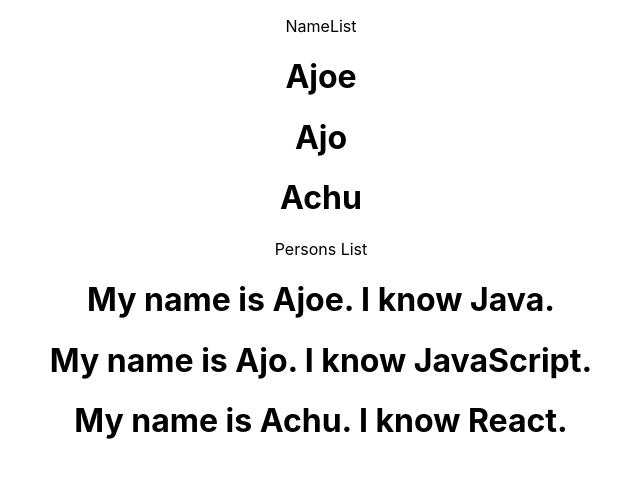
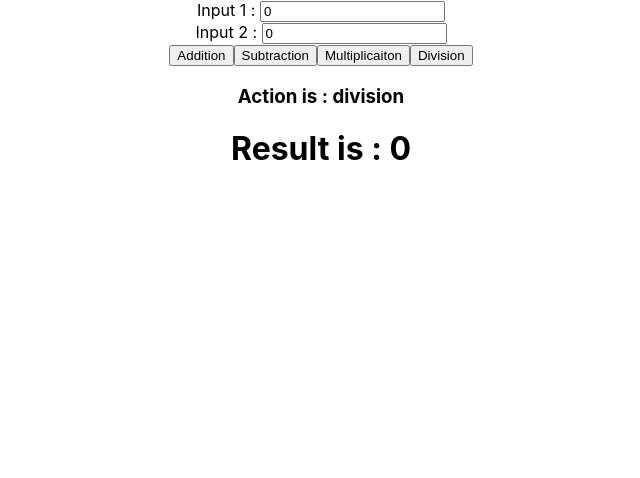
Before and after one commit to AjoeT/react, a React (Create React App) app in the folder hello-world/: page / in a window 1280 px wide. Shown: the top 478 px of the page, without its empty margins (319-959 px from the left). Built offline with nearby package versions, Linux system fonts and the light colour scheme; the HTML template or start-up script is replaced by a standard one.

Commit message:
Form submission | Simple calculation

```diff
--- a/hello-world/src/App.js
+++ b/hello-world/src/App.js
@@ -2,12 +2,14 @@
 // import './App.css';
 // import Greet from './component/Greet';
 // import Welcome from './component/welcome';
-import WelcomeName from './component/WelcomeName';
+// import WelcomeName from './component/WelcomeName';
 // import WelcomeClassComponent from './component/WelcomeClassComponent'
-import MessageState from './component/MessageState';
-import Counter from './component/Counter';
-import ParentComponent from './component/ParentComponent';
-import ListRendering from './component/ListRendering';
+// import MessageState from './component/MessageState';
+// import Counter from './component/Counter';
+// import ParentComponent from './component/ParentComponent';
+// import ListRendering from './component/ListRendering';
+// import ConditionalRendering from './component/ConditionalRendering';
+import Form from './component/Form';
 
 
 function App() {
@@ -28,7 +30,9 @@
       <p>This is the paragraph</p>
     </WelcomeName> */}
     {/* <ParentComponent/> */}
-    <ListRendering />
+    {/* <ListRendering /> */}
+    {/* <ConditionalRendering /> */}
+    <Form />
     </div>
   );
 }
--- /dev/null
+++ b/hello-world/src/component/Form.js
@@ -0,0 +1,103 @@
+import React, { Component } from 'react'
+
+class Form extends Component {
+    constructor(props) {
+        super(props)
+
+        this.state = {
+            value1: 0,
+            value2: 0,
+            action: 'division',
+            result: 0
+        }
+    }
+
+    handleValue1 = (event) => {
+        this.setState({
+            value1 : event.target.value
+        })
+    }
+    handleValue2 = (event) => {
+        this.setState({
+            value2 : event.target.value
+        })
+    }
+
+    handleSubmit = (event) => {
+        let actionResult
+        if (this.state.action === 'addition') {
+            actionResult = parseFloat(this.state.value1) + parseFloat(this.state.value2)
+        }
+        else if (this.state.action === 'subtraction') {
+            actionResult = parseFloat(this.state.value1) - parseFloat(this.state.value2)
+        }
+        else if (this.state.action === 'multiplication') {
+            actionResult = parseFloat(this.state.value1) * parseFloat(this.state.value2)
+        }
+        else if (this.state.action === 'division') {
+            actionResult = parseFloat(this.state.value1) / parseFloat(this.state.value2)
+        }
+        else
+        {
+            actionResult = 'Error'
+        }
+        this.setState({
+            result : actionResult
+        })
+        event.preventDefault()
+    }
+
+    changeActionToAdditoin = () => {
+        this.setState({
+            action: 'addition'
+        })
+    }
+    changeActionToSubtraction = () => {
+        this.setState({
+            action: 'subtraction'
+        })
+    }
+    changeActionToMulitplication = () => {
+        this.setState({
+            action: 'multiplication'
+        })
+    }
+    changeActionToDivision = () => {
+        this.setState({
+            action: 'division'
+        })
+    }
+
+
+    render() {
+        return (
+            <form onSubmit={this.handleSubmit}>
+                <div>
+                    <label>Input 1 : </label>
+                    <input type='numeric' value={this.state.value1} onChange={this.handleValue1}></input>
+                </div>
+                <div>
+                    <label>Input 2 : </label>
+                    <input type='numeric' value={this.state.value2} onChange={this.handleValue2}></input>
+                </div>
+                <button onClick={this.changeActionToAdditoin}>Addition</button>
+                <button onClick={this.changeActionToSubtraction}>Subtraction</button>
+                <button onClick={this.changeActionToMulitplication}>Multiplicaiton</button>
+                <button onClick={this.changeActionToDivision}>Division</button>
+
+                <div>
+                    <h3>
+                        Action is : {this.state.action}
+                    </h3>
+                </div>
+                <div>
+                    <h1>
+                        Result is : {this.state.result}
+                    </h1>
+                </div>
+            </form>
+        )
+    }
+}
+
+export default Form
```
Also changed, not shown: 1 other file (tests, documents, lock files or other folders).
